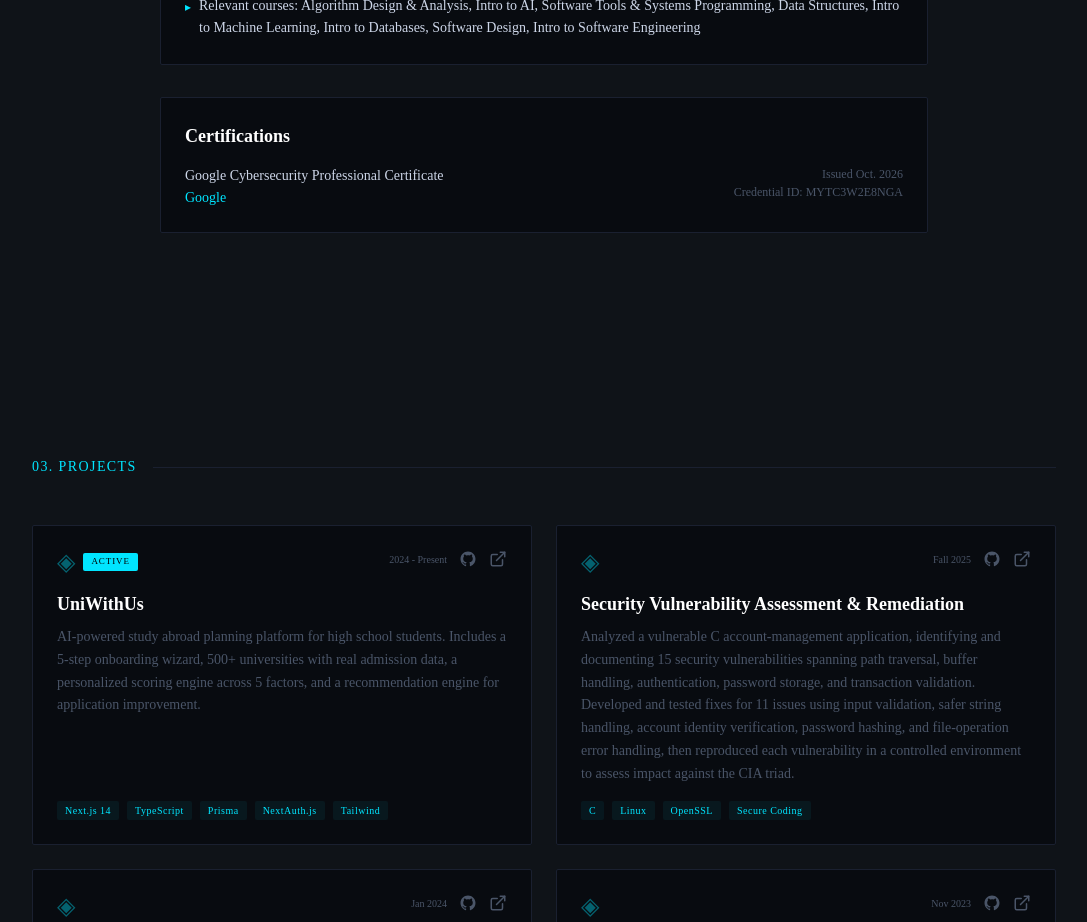
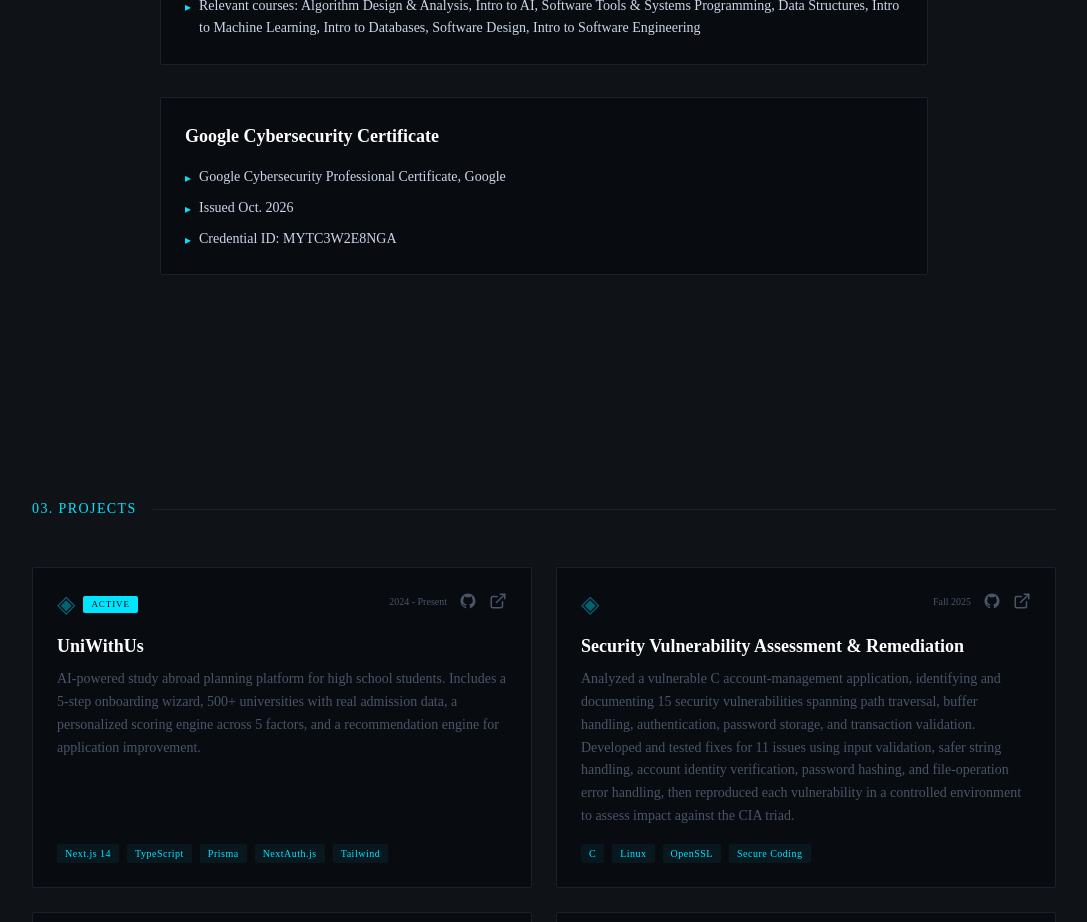
Before and after one commit to dorukkarademirler/portfolio, a Next.js app: page / in a window 1280 px wide. Shown: the part 1920-2842 px from the top of the page, without its empty margins (96-1183 px from the left). Built offline with nearby package versions, Linux system fonts and the light colour scheme.

Commit message:
updated cert

```diff
--- a/src/components/Education.tsx
+++ b/src/components/Education.tsx
@@ -42,27 +42,28 @@ export default function Education() {
             </FadeIn>
           ))}
 
-          <FadeIn delay={education.length * 100}>
+          {certifications.map((cert, i) => (
+            <FadeIn key={cert.credentialId} delay={(education.length + i) * 100}>
               <div className="card-glow rounded-sm p-6 bg-[#080b10]">
-              <h3 className="text-white font-semibold text-lg mb-4">Certifications</h3>
-              <ul className="space-y-4">
-                {certifications.map((cert, i) => (
-                  <li key={i} className="flex flex-wrap items-start justify-between gap-2">
-                    <div>
-                      <p className="text-[var(--color-text)] text-sm">{cert.name}</p>
-                      <p className="text-[var(--color-accent)] font-mono text-sm mt-0.5">{cert.issuer}</p>
-                    </div>
-                    <div className="text-right">
-                      <p className="font-mono text-xs text-[var(--color-muted)]">Issued {cert.issued}</p>
-                      <p className="font-mono text-xs text-[var(--color-muted)] mt-0.5">
-                        Credential ID: {cert.credentialId}
-                      </p>
-                    </div>
+                <h3 className="text-white font-semibold text-lg">{cert.title}</h3>
+                <ul className="mt-4 space-y-2">
+                  {[
+                    `${cert.name}, ${cert.issuer}`,
+                    `Issued ${cert.issued}`,
+                    `Credential ID: ${cert.credentialId}`,
+                  ].map((detail, j) => (
+                    <li
+                      key={j}
+                      className="flex items-start gap-2 text-[var(--color-text)] text-sm leading-relaxed"
+                    >
+                      <span className="text-[var(--color-accent)] mt-1 text-xs shrink-0">▸</span>
+                      {detail}
                     </li>
                   ))}
                 </ul>
               </div>
             </FadeIn>
+          ))}
         </div>
       </div>
     </section>
--- a/src/data/portfolio.ts
+++ b/src/data/portfolio.ts
@@ -33,6 +33,7 @@ export const education = [
 
 export const certifications = [
   {
+    title: "Google Cybersecurity Certificate",
     name: "Google Cybersecurity Professional Certificate",
     issuer: "Google",
     issued: "Oct. 2026",
```
Lines whose indentation alone changed are shown as unchanged.
